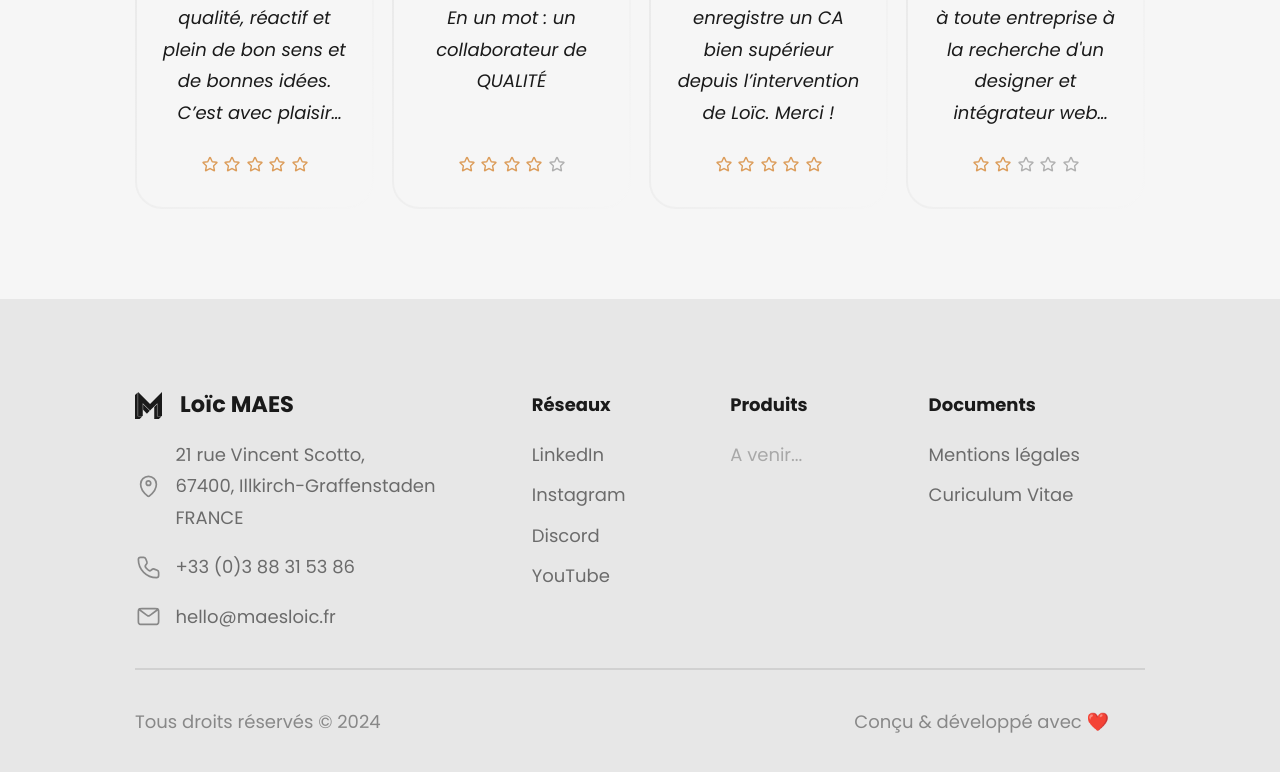
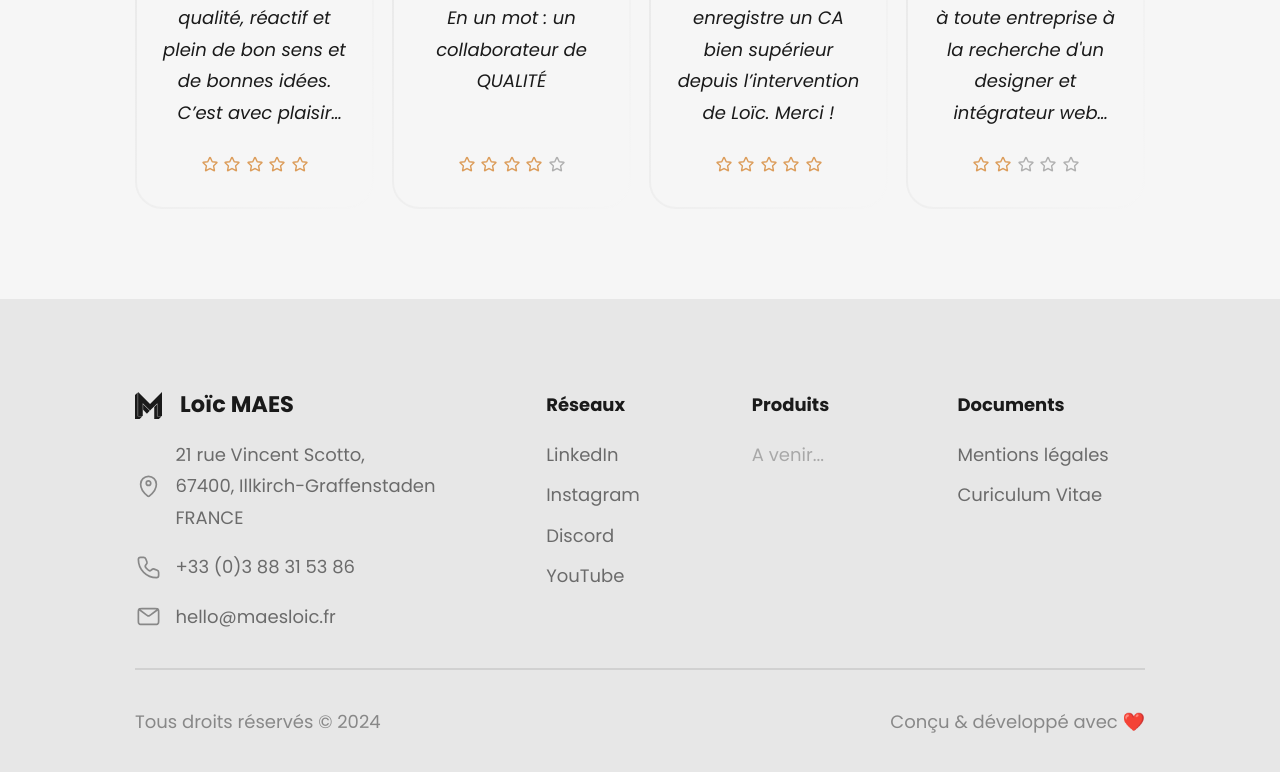
Before and after one commit to loicmaes/portfolio, a Nuxt app: page / in a window 1280 px wide. Shown: the part 3313-4085 px from the top of the page. Built offline with nearby package versions, Linux system fonts and the light colour scheme.

Commit message:
:lipstick: Fix responsive issue on 2xl screen sizes

```diff
--- a/components/globals/BottomMenu.vue
+++ b/components/globals/BottomMenu.vue
@@ -48,7 +48,7 @@ import IconEnvelope from "~/components/uikit/icons/contact/IconEnvelope.vue";
       </ul>
     </section>
 
-    <BottomMenuSection>
+    <BottomMenuSection id="section-1">
       <template #title>Réseaux</template>
       <template #content>
         <NavigationLink to="https://www.linkedin.com/in/maesloic" external>LinkedIn</NavigationLink>
@@ -57,13 +57,13 @@ import IconEnvelope from "~/components/uikit/icons/contact/IconEnvelope.vue";
         <NavigationLink to="https://www.youtube.com/" external>YouTube</NavigationLink>
       </template>
     </BottomMenuSection>
-    <BottomMenuSection>
+    <BottomMenuSection id="section-2">
       <template #title>Produits</template>
       <template #content>
         <p class="opacity-30">A venir...</p>
       </template>
     </BottomMenuSection>
-    <BottomMenuSection>
+    <BottomMenuSection id="section-3">
       <template #title>Documents</template>
       <template #content>
         <NavigationLink to="">Mentions légales</NavigationLink>
@@ -81,6 +81,9 @@ import IconEnvelope from "~/components/uikit/icons/contact/IconEnvelope.vue";
 <style scoped lang="sass">
 .footer
   @apply relative px-8 py-20 md:px-12 lg:px-16 xl:px-[7.5rem] gap-x-4 gap-y-12 md:gap-y-8 bg-woodsmoke-100 dark:bg-woodsmoke-900
+
+  #section-1
+    @apply 2xl:col-start-7
 
   &__hero
     @apply flex flex-col gap-4 col-span-4 md:col-span-6 lg:col-span-4
@@ -101,10 +104,10 @@ import IconEnvelope from "~/components/uikit/icons/contact/IconEnvelope.vue";
         @apply text-woodsmoke-400
 
   &--separator
-    @apply border-none h-[2px] w-full bg-woodsmoke-200 dark:bg-woodsmoke-800 col-span-4 md:col-span-6 lg:col-span-8 xl:col-span-12
+    @apply border-none h-[2px] w-full bg-woodsmoke-200 dark:bg-woodsmoke-800 col-span-4 md:col-span-6 lg:col-span-8 xl:col-span-10 2xl:col-span-12
 
   &--info
-    @apply text-woodsmoke-400 col-span-4 md:col-span-3 lg:col-span-4 xl:col-span-5
+    @apply text-woodsmoke-400 col-span-4 md:col-span-3 lg:col-span-4 xl:col-span-5 2xl:col-span-6
 
     &:nth-child(odd)
       @apply md:text-end
```
